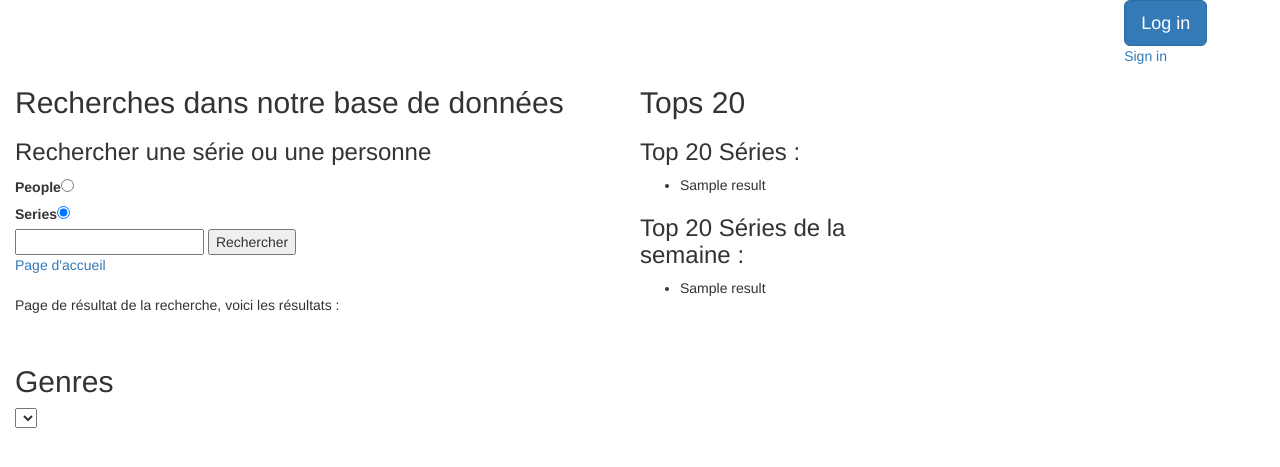
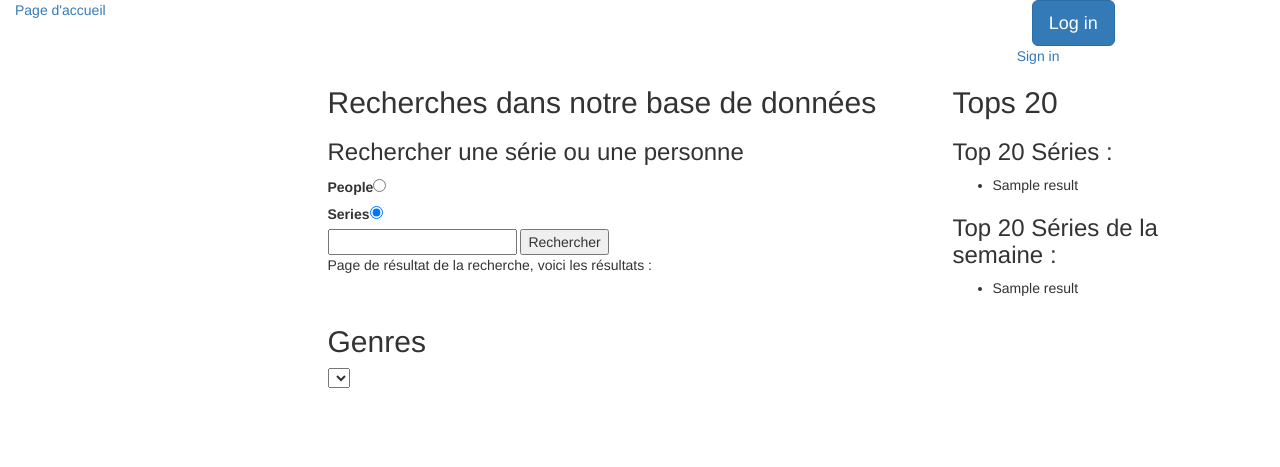
Before and after one commit to SoleneDc/Series_POOA, a Django app: page /index/ in a window 1280 px wide. Shown: the top 467 px of the page. Run offline with Django 3.2, Linux system fonts and the light colour scheme; tables that the repository leaves empty hold one stand-in row (values such as "Sample post"); a database or web service that is not in the repository returns one stand-in record (values such as "Sample title"); data that the repository does not hold is empty; some libraries are stand-ins or nearby versions.

Commit message:
Remise en forme graphique

```diff
--- a/seriesDjangoProject/templates/blocUser.html
+++ b/seriesDjangoProject/templates/blocUser.html
@@ -1,10 +1,16 @@
 {% block blocUser %}
+    <div class="row col-xs-12 col-md-12">
+        <div class="col-xs-2 col-md-2">
+            <a href="/index/">Page d'accueil</a>
+        </div>
+        <div class="col-xs-8 col-md-8"></div>
+        <div class="col-xs-2 col-md-2">
             {% if request.session.user is not None %}
-      Welcome back {{ user.first_name }} {{ user.last_name }} of id {{ user.id }}!
+          Welcome back {{ request.session.first_name }} {{ request.session.user.last_name }}!
              <a href="/logout/">Log out</a>
           {% else %}
-       <div class="block-login" >
-           <div class="row col-xs-12 col-md-12">
+           <div class="row" >
+               <div class="col-xs-12 col-md-12">
                            <button class="btn btn-primary btn-lg" data-toggle="modal" data-target="#log_in_modal">Log in</button>
                </div>
                <div class="row col-xs-12 col-md-12">
@@ -13,7 +19,10 @@
            </div>
 
       {% endif %}
+        </div>
 
+
+    </div>
 
 
 <!-- Modal -->
--- a/seriesDjangoProject/templates/index.html
+++ b/seriesDjangoProject/templates/index.html
@@ -17,10 +17,14 @@
 
 </div>
 <div id="content" class="row col-xs-12 col-md-12">
-    <div class = "searchResult col-xs-6 col-md-6">
+    <div id="leftSideBar" class="col-xs-3 col-md-3">
+
+
+    </div>
+    <div id=" middlePanel"class = "searchResult col-xs-6 col-md-6">
         {% include 'searchResult.html' %}
     </div>
-    <div class = "col-xs-3 col-md-3">
+    <div id="rightSideBar" class = "col-xs-3 col-md-3">
             <h2>Tops 20</h2>
             <h3>Top 20 Séries :</h3>
             <ul>{%  for series in bestseries %}
@@ -33,9 +37,6 @@
                 {% endfor %}
             </ul>
     </div>
-
-
-    </div>
 </div>
 
 </body>
--- a/seriesDjangoProject/templates/searchResult.html
+++ b/seriesDjangoProject/templates/searchResult.html
@@ -25,9 +25,6 @@
             </form>
 
         </div>
-
-    <a href="/index/">Page d'accueil</a>
-    <br><br>
 
     <div class = "searchResult row col-xs-12 col-md-12">
         Page de résultat de la recherche, voici les résultats : </br> </br>
--- a/seriesDjangoProject/views.py
+++ b/seriesDjangoProject/views.py
@@ -79,9 +79,6 @@ def signIn(request):
                 # redirect to a new URL:*
                 user = User.objects.create_user(form.data['first_name'], form.data['email'], form.data['password'])
                 user.last_name = form.data['last_name']
-                user_profile = UserProfile()
-                user_profile.user=user
-                user_profile.save()
                 user.save()
                 context={'name' : user.first_name}
                 return HttpResponseRedirect('/welcome/')
```
Lines whose indentation alone changed are shown as unchanged.
